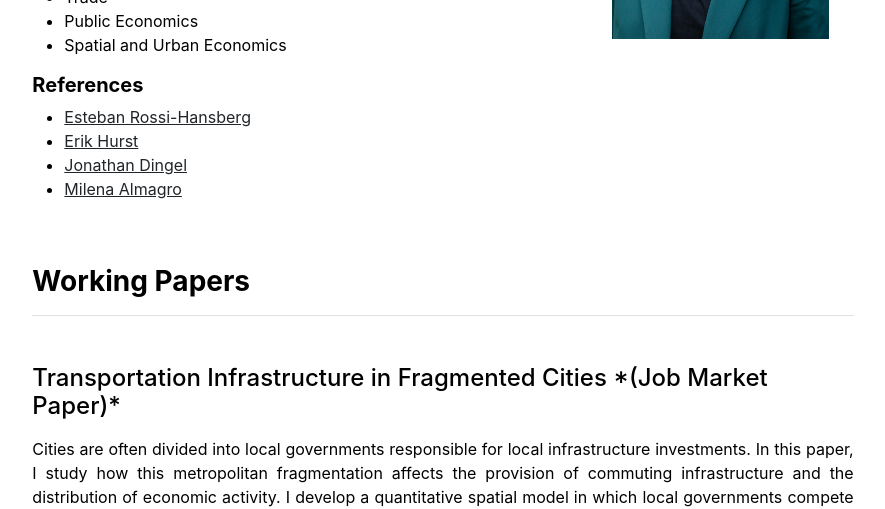
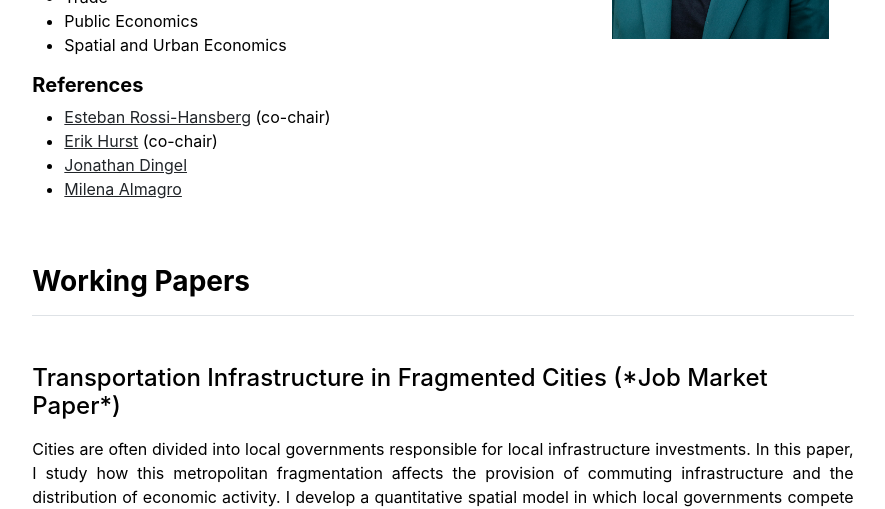
Before and after one commit to obordeu/obordeu.github.io, a Jekyll site: the page built from index.md, in a window 1280 px wide. Shown: the part 460-969 px from the top of the page, without its empty margins (197-1082 px from the left). Built offline with Jekyll 4.4.1, drawn with Linux system fonts in a browser that asks for light colours.

Commit message:
Fixed bugs

```diff
--- a/_data/research.yml
+++ b/_data/research.yml
@@ -1,4 +1,4 @@
 index:
-- {name: 'Transportation Infrastructure in Fragmented Cities *(Job Market Paper)*', coauthors: '', coathors_website: '', summary: 'Cities are often divided into local governments responsible for local infrastructure investments. In this paper, I study how this metropolitan fragmentation affects the provision of commuting infrastructure and the distribution of economic activity. I develop a quantitative spatial model in which local governments compete for residents and workers by investing in commuting infrastructure to maximize net land value in their jurisdiction. In equilibrium, relative to a central metropolitan planner, municipalities underinvest in areas near their boundaries and overinvest in areas where they can poach people from other jurisdictions. Infrastructure investment in fragmented cities results in higher cross-jurisdiction commuting costs, more dispersed employment, and a more polycentric city. Estimating the model using data from Santiago, Chile, I find substantial gains from centralization. Centralizing investment decisions would increase infrastructure investment, population, and aggregate land value net of building costs. The centralized planner particularly invests in municipalities adjacent to more productive or attractive jurisdictions, as the benefits of this infrastructure largely accrue to their neighbors.' }
+- {name: 'Transportation Infrastructure in Fragmented Cities (*Job Market Paper*)', coauthors: '', coathors_website: '', summary: 'Cities are often divided into local governments responsible for local infrastructure investments. In this paper, I study how this metropolitan fragmentation affects the provision of commuting infrastructure and the distribution of economic activity. I develop a quantitative spatial model in which local governments compete for residents and workers by investing in commuting infrastructure to maximize net land value in their jurisdiction. In equilibrium, relative to a central metropolitan planner, municipalities underinvest in areas near their boundaries and overinvest in areas where they can poach people from other jurisdictions. Infrastructure investment in fragmented cities results in higher cross-jurisdiction commuting costs, more dispersed employment, and a more polycentric city. Estimating the model using data from Santiago, Chile, I find substantial gains from centralization. Centralizing investment decisions would increase infrastructure investment, population, and aggregate land value net of building costs. The centralized planner particularly invests in municipalities adjacent to more productive or attractive jurisdictions, as the benefits of this infrastructure largely accrue to their neighbors.' }
 - {name: 'Social Capital and Geographic Mobility', coauthors: [{name: 'Milena Almagro', website: 'https://www.milena-almagro.com/', del: ' and '},{name: 'Gregorio Caetano', website: 'http://www.gregoriocaetano.net/', del: '.'}], summary: "This paper explores the role of local social capital and within-household production on geographic mobility. We start by showing that lower-income households are less geographically mobile than their higher-income counterparts. Zooming in on childcare needs, we document that lower-income families rely more on local friends and relatives for their childcare needs rather than using market providers. Further, households living close to their local social networks are less likely to move, with lower income households showing the most negative effects. We propose a dynamic model of households' joint location and childcare production and estimate it by matching key moments in the data. Then, we quantify how this local social capital mechanism accounts for the patterns present in the data. Finally, we study the recently proposed American Families Plan, which heavily subsidizes market-based child care for lower-income households."}
 - {name: 'Banks and the Geography of Capital Within Borders', coauthors: [{name: 'Gustavo González', website: 'https://sites.google.com/view/gustavo-gonzalez', del: ' and '},{name: 'Marcos Sorá', website: 'https://www.marcossora.com/', del: '.'}], summary: ''}
--- a/index.md
+++ b/index.md
@@ -15,7 +15,7 @@ You can reach me at [obordeug@chicagobooth.edu](mailto:obordeug@chicagobooth.edu
 * Spatial and Urban Economics
 
 ##### **References**
-* [Esteban Rossi-Hansberg](https://rossihansberg.economics.uchicago.edu/)
-* [Erik Hurst](https://erikhurst.com/)
+* [Esteban Rossi-Hansberg](https://rossihansberg.economics.uchicago.edu/) (co-chair)
+* [Erik Hurst](https://erikhurst.com/) (co-chair)
 * [Jonathan Dingel](http://www.jdingel.com/)
 * [Milena Almagro](https://www.milena-almagro.com/)
```
